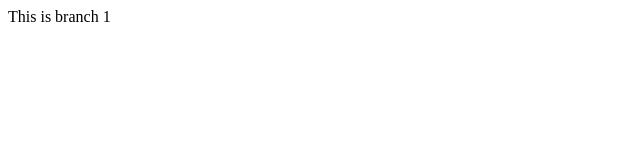
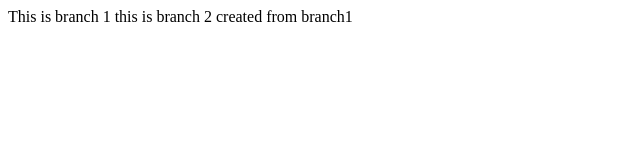
Before and after one commit to vatsalrishabh/branching-mergin, a plain HTML site: page index.html in a window 1280 px wide. Shown: the whole page, without its empty margins (0-640 px from the left). Drawn offline with Linux system fonts and the light colour scheme.

Commit message:
branch 2 cimmit

```diff
--- a/index.html
+++ b/index.html
@@ -7,5 +7,6 @@
 </head>
 <body>
     This is branch 1
+    this is branch 2 created from branch1
 </body>
 </html>
```
